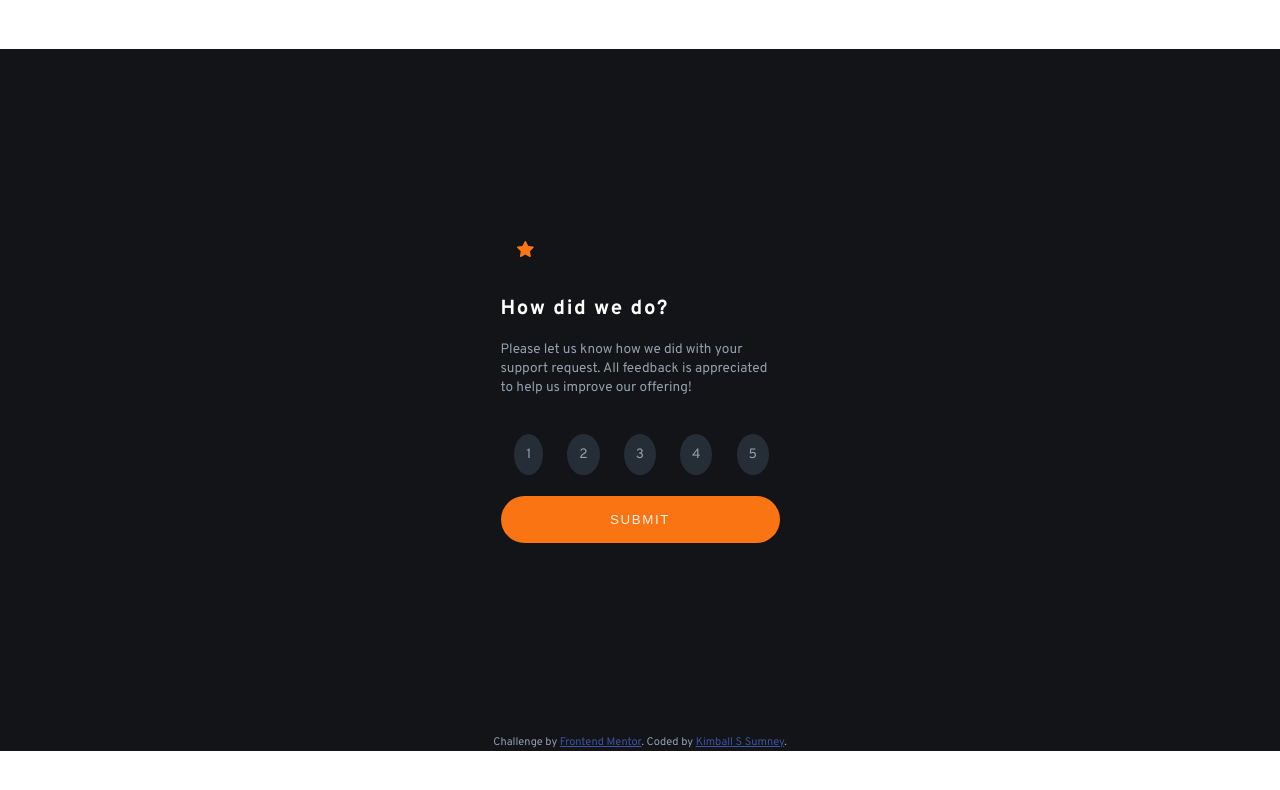
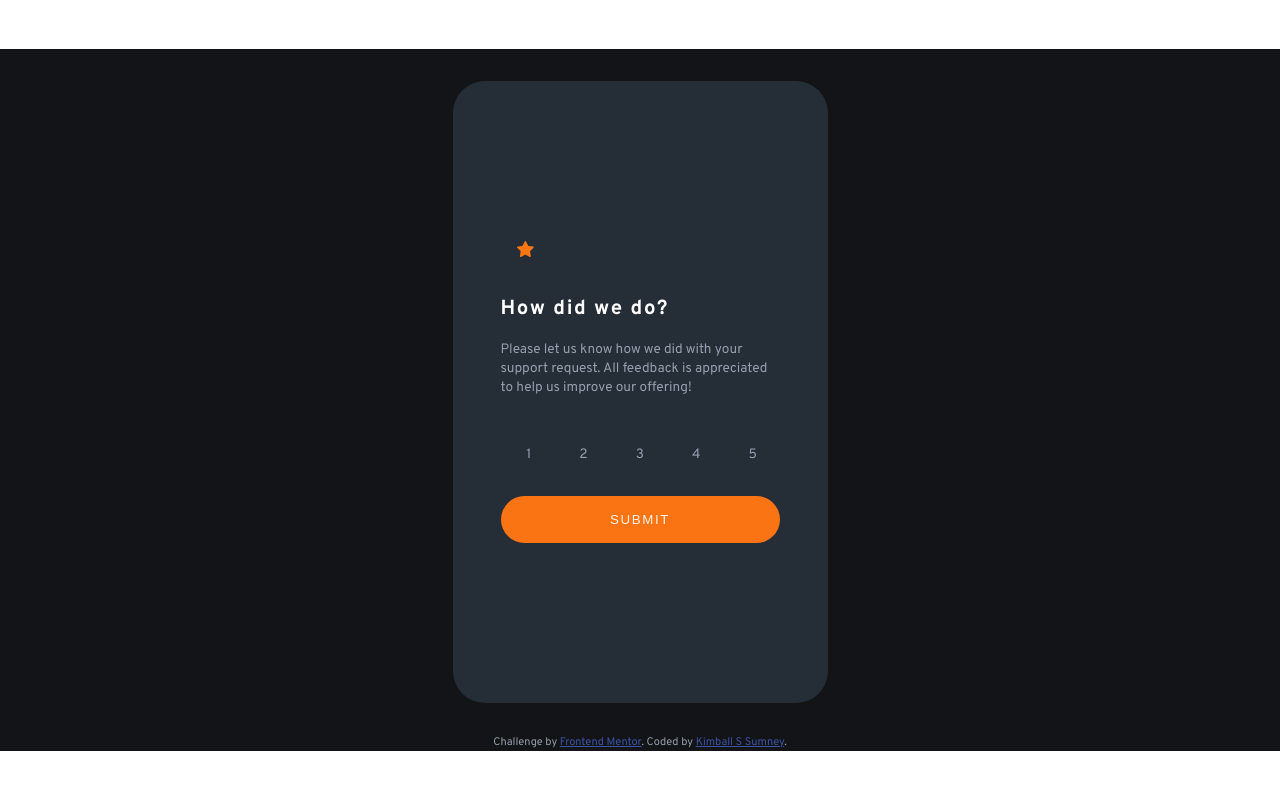
Before and after one commit to ks5ks/InteractiveRatingComponent, a plain HTML site: page index.html in a window 1280 px wide. Drawn offline with Linux system fonts and the light colour scheme.

Commit message:
corrections

```diff
--- a/index.html
+++ b/index.html
@@ -10,7 +10,6 @@
       type="image/png"
       sizes="32x32"
       href="./images/favicon-32x32.png"
-      alt="icon used by browsers"
     />
 
     <link rel="preconnect" href="https://fonts.googleapis.com" />
@@ -26,7 +25,6 @@
 
     <title>Frontend Mentor | Interactive rating component</title>
 
-    <!-- Feel free to remove these styles or customise in your own stylesheet 👍 -->
     <style></style>
   </head>
 
--- a/style.css
+++ b/style.css
@@ -43,6 +43,8 @@ main {
   width: 375px;
   margin: 2rem;
   padding: 7rem 3rem 10rem 3rem;
+  background-color: var(--text-dark-blue);
+  border-radius: 2rem;
 }
 
 .rating-img {
@@ -74,7 +76,7 @@ main {
   background-color: var(--text-dark-blue);
   padding: 0.75rem;
   border: none;
-  border-radius: 50%;
+  border-radius: 100%;
   color: var(--text-light-grey);
   cursor: pointer;
   transition: all 0.4s;
```
